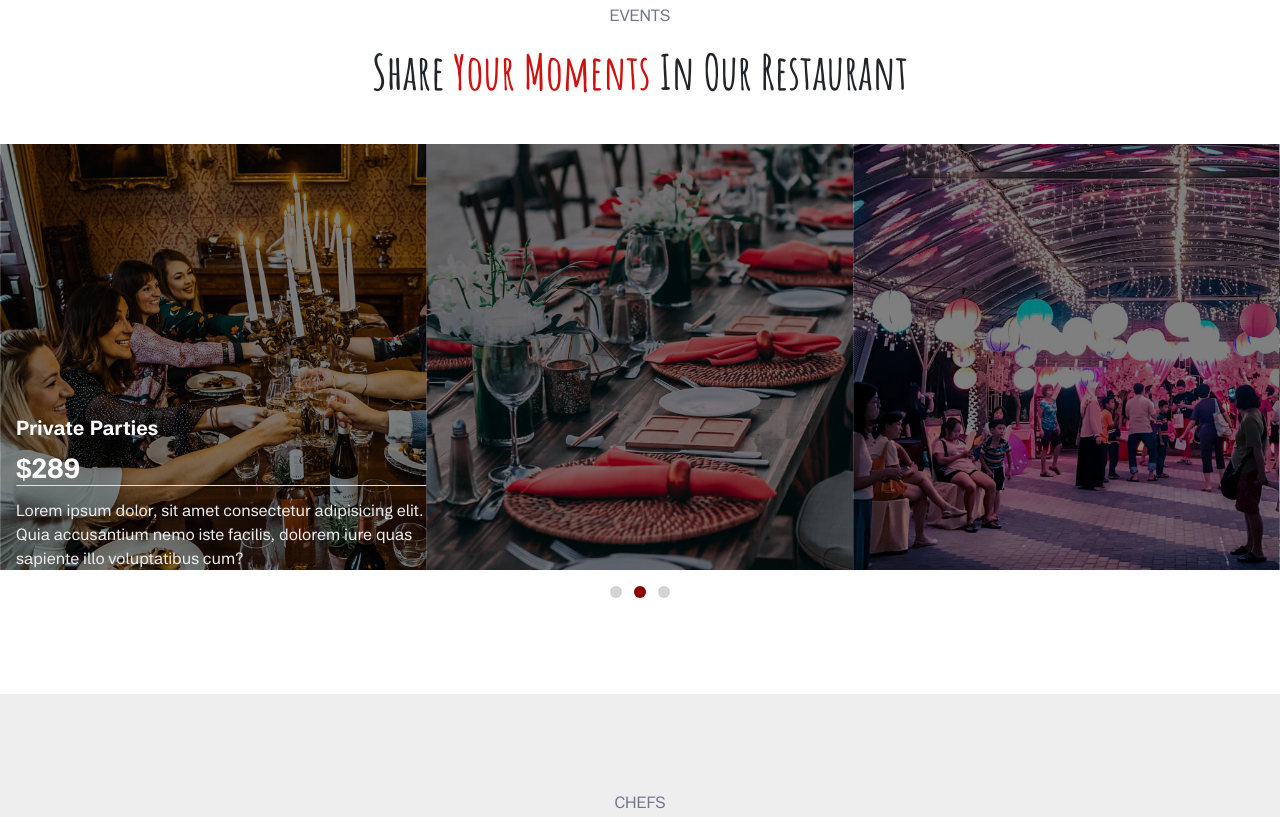
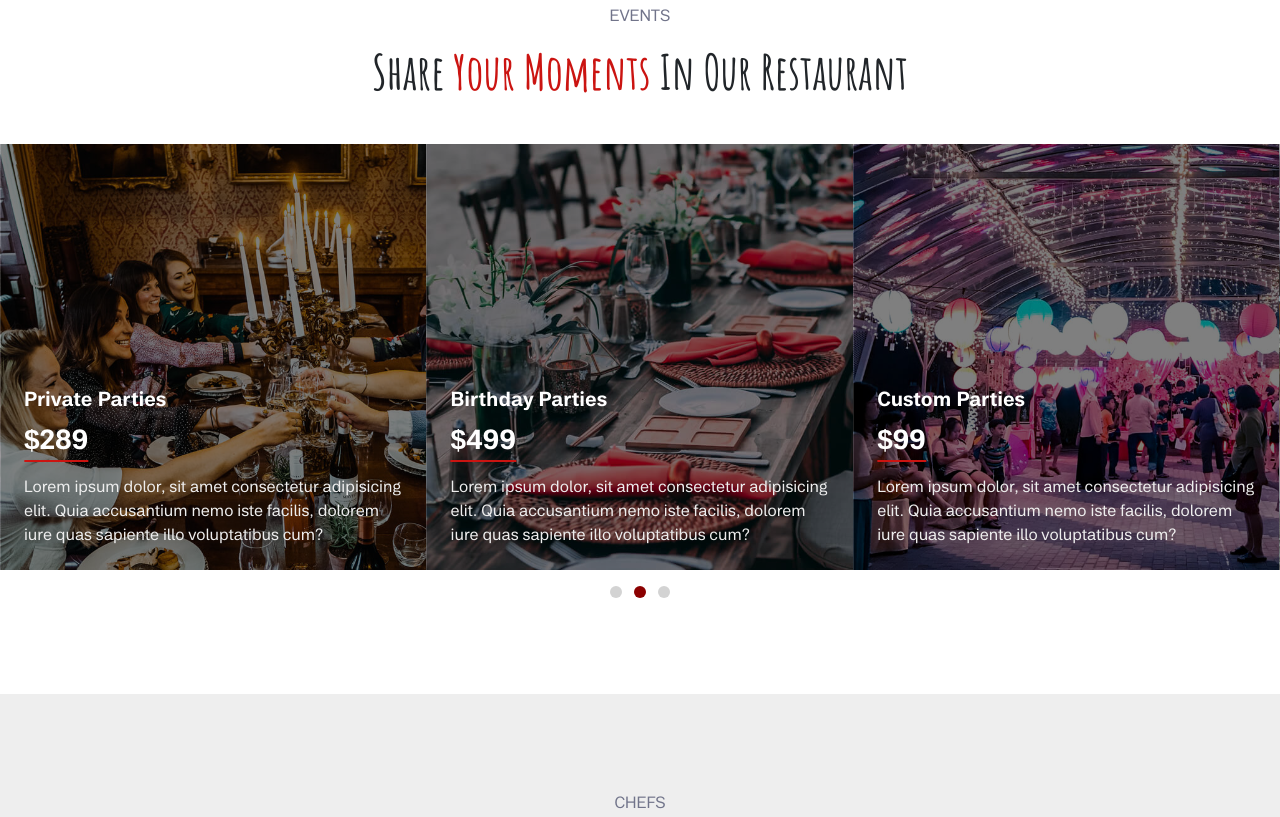
Before and after one commit to Jackmarrow/oussama_boussouf_lionsresto_final, a plain HTML site: page index.html in a window 1280 px wide. Shown: the part 4205-5022 px from the top of the page. Drawn offline with nearby package versions, Linux system fonts and the light colour scheme.

Commit message:
event section is done

```diff
--- a/index.html
+++ b/index.html
@@ -633,18 +633,41 @@
           <div>
             <div class="carousel mb-3 mx-auto w-100">
               <div class="carousel-scroll d-flex">
-                <div class="image image-1"></div>
-                <div class="image image-2 p-3 position-relative">
-                  <div class="position-absolute bottom-0">
-                    <h5 class="text-white fw-bold mb-2">Private Parties</h5>
-                  <h3 class="text-white fw-bold border-bottom mb-2">$289</h3>
-                  <p class="text-light-gray">Lorem ipsum dolor, sit amet consectetur adipisicing elit. Quia accusantium nemo iste facilis, dolorem iure quas sapiente illo voluptatibus cum?</p>
+                <div class="image image-1 position-relative">
+                  <div class="text-content position-absolute">
+                    <h5 class="text-white fw-bold mb-2">Custom Parties</h5>
+                    <h3 class="text-white fw-bold mb-2 pb-21">$99</h3>
+                    <p class="text-light-gray">Lorem ipsum dolor, sit amet consectetur adipisicing elit. Quia accusantium nemo iste facilis, dolorem iure quas sapiente illo voluptatibus cum?</p>
                   </div>
                 </div>
-                <div class="image image-3">
+                <div class="image image-2 position-relative">
+                  <div class="text-content position-absolute">
+                    <h5 class="text-white fw-bold mb-2">Private Parties</h5>
+                    <h3 class="text-white fw-bold mb-2 pb-21">$289</h3>
+                    <p class="text-light-gray">Lorem ipsum dolor, sit amet consectetur adipisicing elit. Quia accusantium nemo iste facilis, dolorem iure quas sapiente illo voluptatibus cum?</p>
+                  </div>
                 </div>
-                <div class="image image-1"></div>
-                <div class="image image-2"></div>
+                <div class="image image-3 position-relative">
+                  <div class="text-content position-absolute">
+                    <h5 class="text-white fw-bold mb-2">Birthday Parties</h5>
+                    <h3 class="text-white fw-bold mb-2 pb-21">$499</h3>
+                    <p class="text-light-gray">Lorem ipsum dolor, sit amet consectetur adipisicing elit. Quia accusantium nemo iste facilis, dolorem iure quas sapiente illo voluptatibus cum?</p>
+                  </div>
+                </div>
+                <div class="image image-1 position-relative">
+                  <div class="text-content position-absolute">
+                    <h5 class="text-white fw-bold mb-2">Custom Parties</h5>
+                    <h3 class="text-white fw-bold mb-2 pb-21">$99</h3>
+                    <p class="text-light-gray">Lorem ipsum dolor, sit amet consectetur adipisicing elit. Quia accusantium nemo iste facilis, dolorem iure quas sapiente illo voluptatibus cum?</p>
+                  </div>
+                </div>
+                <div class="image image-2 position-relative">
+                  <div class="text-content position-absolute">
+                    <h5 class="text-white fw-bold mb-2">Private Parties</h5>
+                    <h3 class="text-white fw-bold mb-2 pb-21">$289</h3>
+                    <p class="text-light-gray">Lorem ipsum dolor, sit amet consectetur adipisicing elit. Quia accusantium nemo iste facilis, dolorem iure quas sapiente illo voluptatibus cum?</p>
+                  </div>
+                </div>
               </div>
             </div>
             <div class="dots d-flex justify-content-center column-gap-2">
@@ -754,6 +777,15 @@
         </section>
         <!-- end of book a table section -->
 
+        <!-- gallery section -->
+        <section class="bg-light-gray py-13">
+          <p class="text-dark-gray text-center mb-3">GALLERY</p>
+          <h2 class="text-center mb-10">
+            Check <span class="text-dark-red">Our Gallery</span>
+          </h2>
+        </section>
+
+        <!-- contact us section  -->
         <section id="contactUs" class="contact-us py-13">
           <p class="text-dark-gray text-center mb-3">CONTACT</p>
           <h2 class="text-center mb-7">
--- a/src/sass/modules/home/_main.scss
+++ b/src/sass/modules/home/_main.scss
@@ -125,6 +125,17 @@
                 min-width: 100%;
                 background-color: rgba(0, 0, 0, 0.5);
                 background-blend-mode: darken;
+
+                .text-content{
+                    left: 1.5rem;
+                    bottom: 1.5rem;
+                    right: 1.5rem;
+
+                    h3{
+                        display: inline-block;
+                        border-bottom: 2px solid $dark-red;
+                    }
+                }
             }
 
             .image-1{
```
Also changed, not shown: public/css/app.css, 1 other file.
